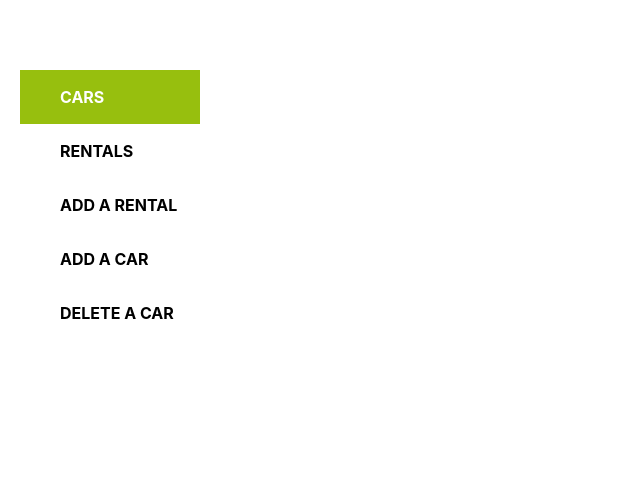
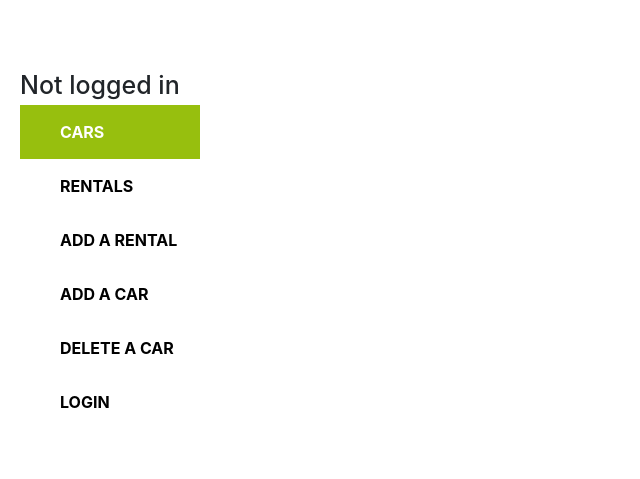
Before and after one commit to RaoAkif/RentACar-Frontend, a React (Create React App) app: page / in a window 1280 px wide. Both pictures are taken after a click on the icon 40 px from the left and 40 px from the top of the page. Shown: the part 133-612 px from the top of the page, without its empty margins (0-640 px from the left). Built offline with nearby package versions, Linux system fonts and the light colour scheme; no server answers.

Commit message:
Added login - logout btn

```diff
--- a/src/components/Navbar.jsx
+++ b/src/components/Navbar.jsx
@@ -1,10 +1,27 @@
 import { Link, NavLink } from 'react-router-dom';
 import { PropTypes } from 'prop-types';
 import { GiTriangleTarget } from 'react-icons/gi';
+import { useEffect, useState } from 'react';
 import { ReactComponent as Logo } from '../img/rentacar_logo.svg';
 import './Header.css';
 
 function Navbar({ handleMobileMenu }) {
+  const [isLoggedIn, setIsLoggedIn] = useState(false);
+  const { name } = JSON.parse(localStorage.getItem('user')) || {};
+
+  useEffect(() => {
+    setIsLoggedIn(localStorage.getItem('user') !== null);
+  }, []);
+
+  const handleAuth = () => {
+    if (isLoggedIn) {
+      localStorage.removeItem('user');
+      setIsLoggedIn(false);
+    } else {
+      window.location.href = '/login';
+    }
+  };
+
   return (
     <nav className="navigation">
       <div className="navigation-menu">
@@ -16,6 +33,11 @@ function Navbar({ handleMobileMenu }) {
           <Logo />
         </Link>
         <ul>
+          <li>
+            <h1>
+              {isLoggedIn ? `User: ${name}` : 'Not logged in'}
+            </h1>
+          </li>
           <li>
             <NavLink
               className={({ isActive }) => (isActive ? 'active' : '')}
@@ -61,6 +83,15 @@ function Navbar({ handleMobileMenu }) {
               DELETE A CAR
             </NavLink>
           </li>
+          <li>
+            <NavLink
+              className={({ isActive }) => (isActive ? 'active' : '')}
+              to="/login"
+              onClick={handleAuth}
+            >
+              {isLoggedIn ? 'LOGOUT' : 'LOGIN'}
+            </NavLink>
+          </li>
         </ul>
       </div>
       <div className="nav-footer">
```
